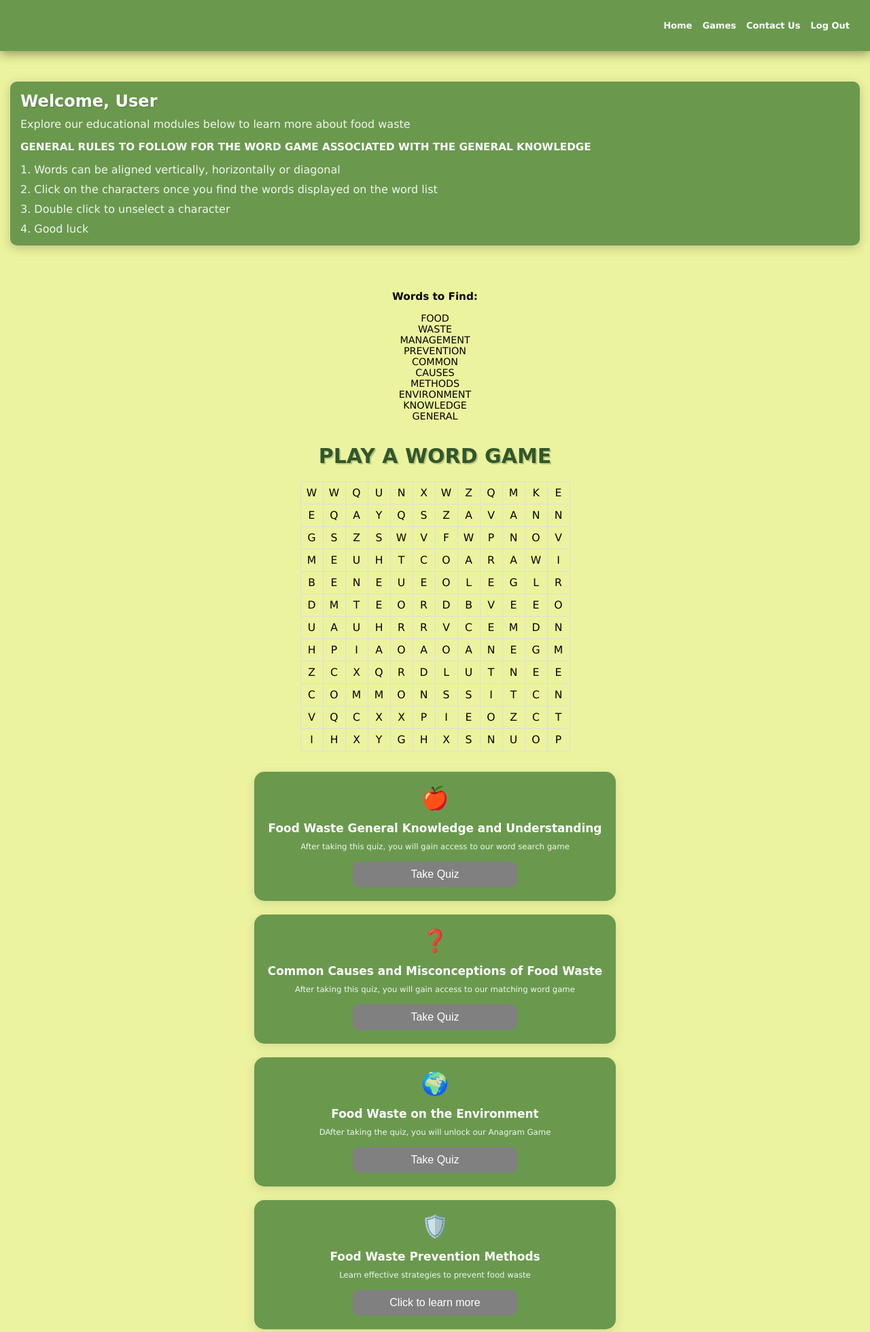
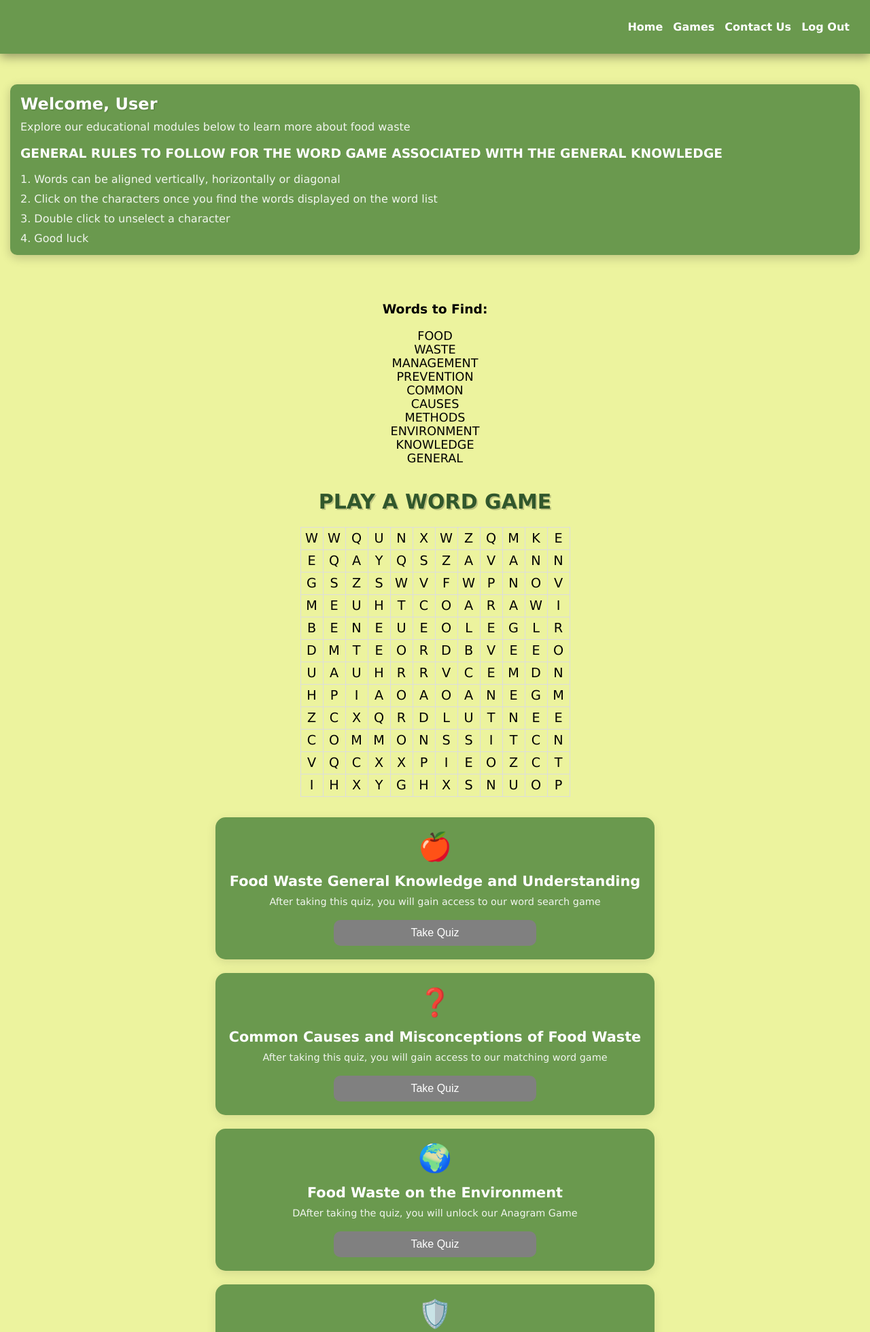
Before and after one commit to Fabchirajoul/FWA, a Flask app: page /user_account_game in a window 1280 px wide. Shown: the top 1959 px of the page at 68% size. Run offline with Flask 3, Linux system fonts and the light colour scheme; data comes from the database, SQL or seed files in the repository.

Commit message:
Updated audios and fonts

```diff
--- a/static/css/style.css
+++ b/static/css/style.css
@@ -1,11 +1,10 @@
 body {
-    /* font-family: 'Patrick Hand', cursive;  */
     /* font-family: 'DynaPuff', cursive; */
     /* font-family: 'Permanent Marker', cursive; */
     /* font-family: 'Luckiest Guy', cursive; */
     /* background-color: #6a994e;  */
     background-color: #ecf39e;
-    font-size: small;
+    font-size: medium;
     font-family: 'Lucida Sans', 'Lucida Sans Regular', 'Lucida Grande', 'Lucida Sans Unicode', Geneva, Verdana, sans-serif;
     display: flex;
     flex-direction: column;
@@ -32,7 +31,7 @@
     text-shadow: 2px 2px 0 rgba(255, 255, 255, 0.5);
     letter-spacing: 2px;
     margin: 0;
-    font-family: 'Luckiest Guy', cursive;
+    font-family: 'Luckiest Guy';
     color: #31572c;
 }
 
@@ -270,7 +269,7 @@
 }
 
 .card h3 {
-    font-family: 'Patrick Hand', cursive;
+    font-family: 'Patrick Hand', 'Lucida Sans', 'Lucida Sans Regular', 'Lucida Grande', 'Lucida Sans Unicode', Geneva, Verdana, sans-serif;
     font-size: 1.3em;
     margin: 0 0 10px 0;
     color: white;
@@ -433,7 +432,7 @@
     text-shadow: 2px 2px 0 rgba(0, 0, 0, 0.189);
     /* letter-spacing: 2px; */
     margin: 0;
-    font-family: 'Patrick Hand', cursive;
+    font-family: 'Patrick Hand', 'Lucida Sans', 'Lucida Sans Regular', 'Lucida Grande', 'Lucida Sans Unicode', Geneva, Verdana, sans-serif;
     color: #31572c;
 }
 
@@ -526,7 +525,7 @@
     color: #31572c;
     font-size: 24px;
     margin: 30px 0 15px 0;
-    font-family: 'Patrick Hand', cursive;
+    font-family: 'Patrick Hand', 'Lucida Sans', 'Lucida Sans Regular', 'Lucida Grande', 'Lucida Sans Unicode', Geneva, Verdana, sans-serif;
     text-align: left;
 }
 
--- a/templates/register.html
+++ b/templates/register.html
@@ -12,7 +12,7 @@
         <h1>REGISTER</h1>
     </div>
     <div class="welcome-banner">
-        <h2 style="text-align:center;">Register an account to experience a vast wealth of knowledge pattaining to the food waste and food waste management</h2>
+        <h2 style="text-align:center;">Register an account to experience a vast wealth of knowledge pertaining to food waste and food waste management</h2>
         {% with messages = get_flashed_messages(with_categories=true) %}
         {% if messages %}
             {% for category, message in messages %}
```
Also changed, not shown: templates/homepage.html (+5 -5 lines), 2 other files.
